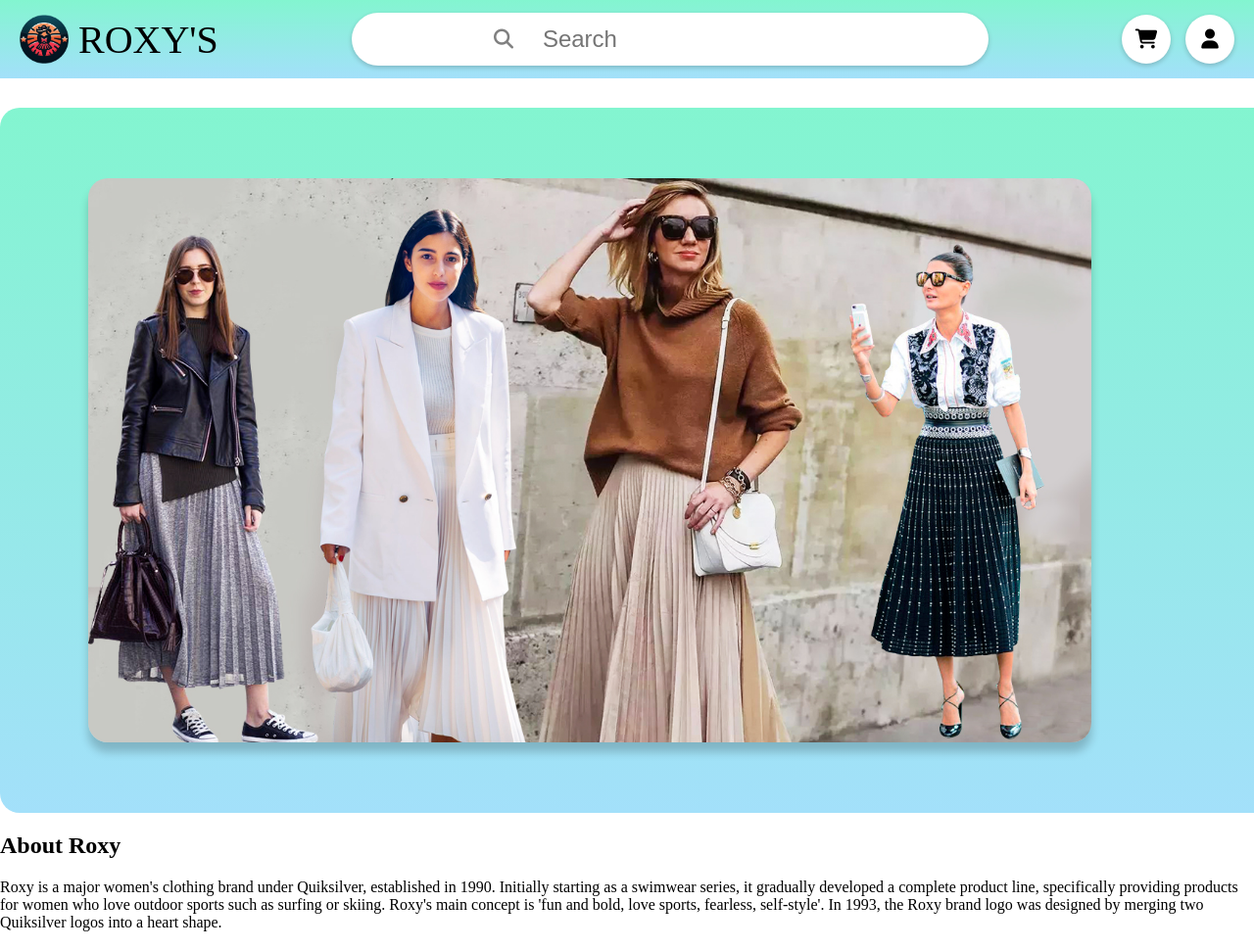
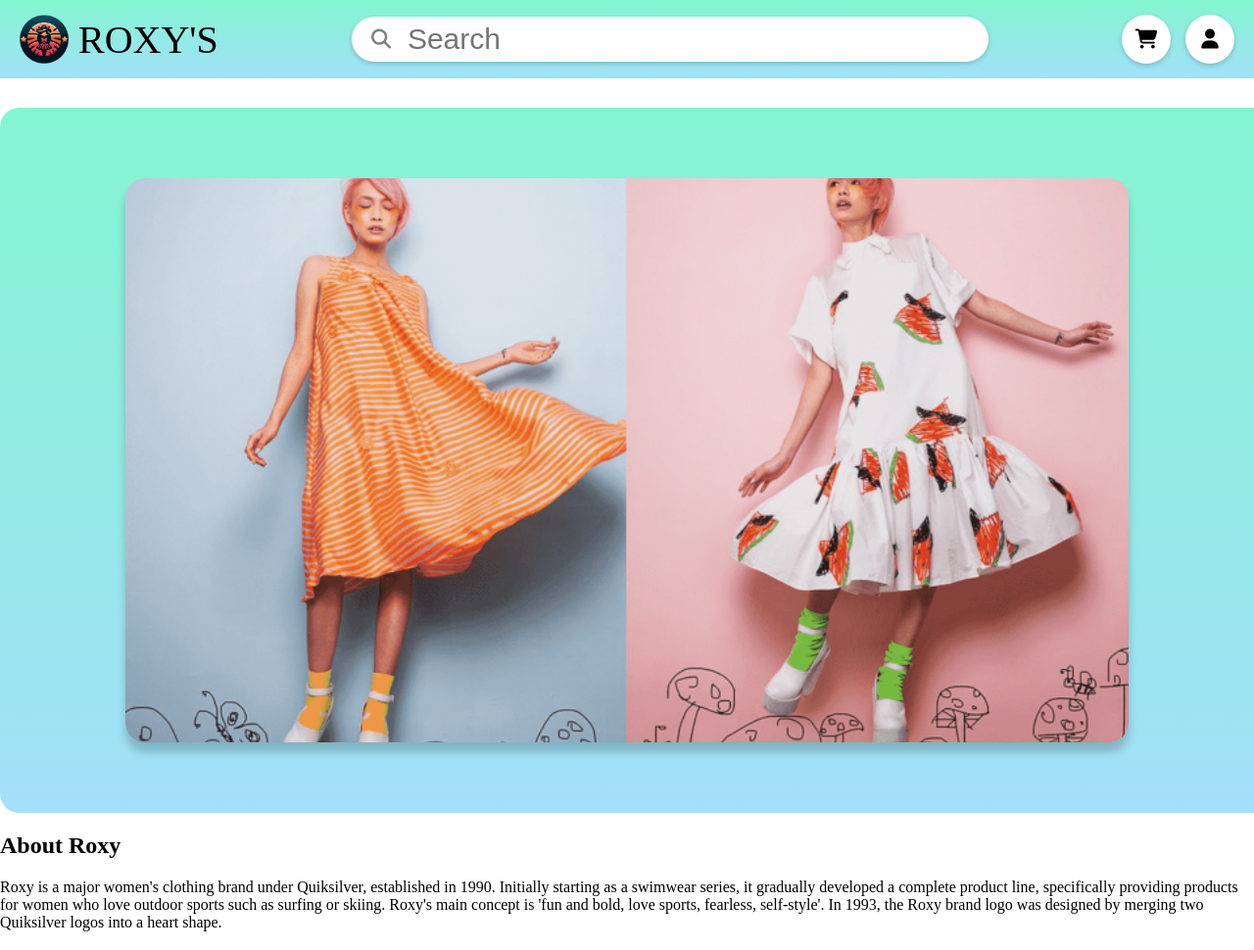
Before and after one commit to Rayan-Loh/Web-Assignment-Code, a PHP site: page / in a window 1280 px wide; the page is wider, and only the part inside the window is pictured. Shown: the top 970 px of that part at 98% size. Run offline with PHP 8.4, Linux system fonts and the light colour scheme; some web fonts are replaced.

Commit message:
轮播图完成

```diff
--- a/_head.php
+++ b/_head.php
@@ -2,7 +2,7 @@
     <meta charset="UTF-8">
     <meta name="viewport" content="width=device-width, initial-scale=1.0">
     <title>ROXY'S Online Shopping</title>
-    <link rel="shortcut icon" href="image/1740232192815.png" type="image/x-icon">
+    <link rel="shortcut icon" href="/image/web_icon.png" type="image/x-icon">
     <link rel="stylesheet" href="/css/home_style.css">
     <script src="/js/app.js" defer></script>
     <link rel="stylesheet" href="https://cdnjs.cloudflare.com/ajax/libs/font-awesome/6.4.2/css/all.min.css">
--- a/css/home_style.css
+++ b/css/home_style.css
@@ -29,7 +29,7 @@ header {
 /* 搜索框容器 */
 .search-container {
     display: flex;
-    justify-content: center;
+    justify-content: start;
     align-items: center;
 
     background: white;
@@ -43,9 +43,16 @@ header {
         background: transparent;
         border: none;
         outline: none;
-        padding: 8px 15px;
+        padding: 0px 0px;
         width: 100%;
         font-size: 24px;
+
+        input{
+            border: none;
+            width: 90%;
+            font-size: 30px;
+            outline: none;
+        }
     }
 
     /* 按钮样式 */
@@ -178,20 +185,55 @@ html, body {
         background: transparent;
         aspect-ratio: 16 / 9;
         height: 100%;
-        max-width: 100%;
-        max-height: 100%;
 
         img{
+            object-fit: cover;
+
             width: 80%;
             height: 80%;
-            margin-right: 6%;
 
             border-radius: 20px;
             box-shadow: 0 10px 10px rgba(0, 0, 0, 0.2);
+        }
 
+        button {
+            position: relative;
+            background: rgba(0, 0, 0, 0.5);
+            color: white;
+            border: none;
+            width: 80px;
+            height: 80px;
+            font-size: 30px;
+            border-radius: 50%;
+            cursor: pointer;
+            opacity: 0;
+            transition: opacity 0.3s;
+            z-index:10;
+        }
+
+        .next-button{
+            right: 40px;
+        }
+        .prev-button{
+            left: 40px;
         }
     }
+
+    .carousel:hover button {
+        opacity: 1;
+    }
+
+    #carousel-image {
+        width: 80%;
+        height: 80%;
+        border-radius: 20px;
+        box-shadow: 0 10px 10px rgba(0, 0, 0, 0.2);
+        opacity: 1;
+        transition: opacity 0.2s ease-in-out; /* 添加过渡效果 */
+    }
 }
+
+
 
 .Top-Sales-Container{
     background-color: #8c8c8c;
--- a/index.php
+++ b/index.php
@@ -11,13 +11,13 @@ session_start();
 <body>
 <header>
     <div class="ROXYS">
-        <img src="image/1740232192815.png" alt="Roxy Logo">
+        <img src="/image/web_icon.png" alt="Roxy Logo">
         <p style="font-family: 'Custom1', serif;">ROXY'S</p>
     </div>
     <div class="search-container">
         <i class="fas fa-search"></i>
-        <label>
-            <input type="text" placeholder="Search" class="search-bar">
+        <label class="search-bar">
+            <input type="text" placeholder="Search" >
         </label>
     </div>
     <div class="right-icon">
@@ -45,10 +45,15 @@ session_start();
 <nav>
     <div class="First-Box-Container">
         <div class="carousel">
-            <img src="image/fashion1.jpg" alt="Fashion Image">
+            <button class="prev-button">&#10094;</button>
+            <img id="carousel-image" src="image/fashion1.jpg" alt="">
+            <button class="next-button">&#10095;</button>
         </div>
     </div>
+    <script src="/js/carousel.js"></script>
+
 </nav>
+
 
 <section class="brand-description">
     <h1>About Roxy</h1>
```
Also changed, not shown: js/carousel.js (added, +46 -0 lines), image/fashion2.png (added), image/fashion3.png (added), image/fashion4.jpg (added), image/fashion5.png (added), image/web_icon.png (renamed from image/1740232192815.png).
